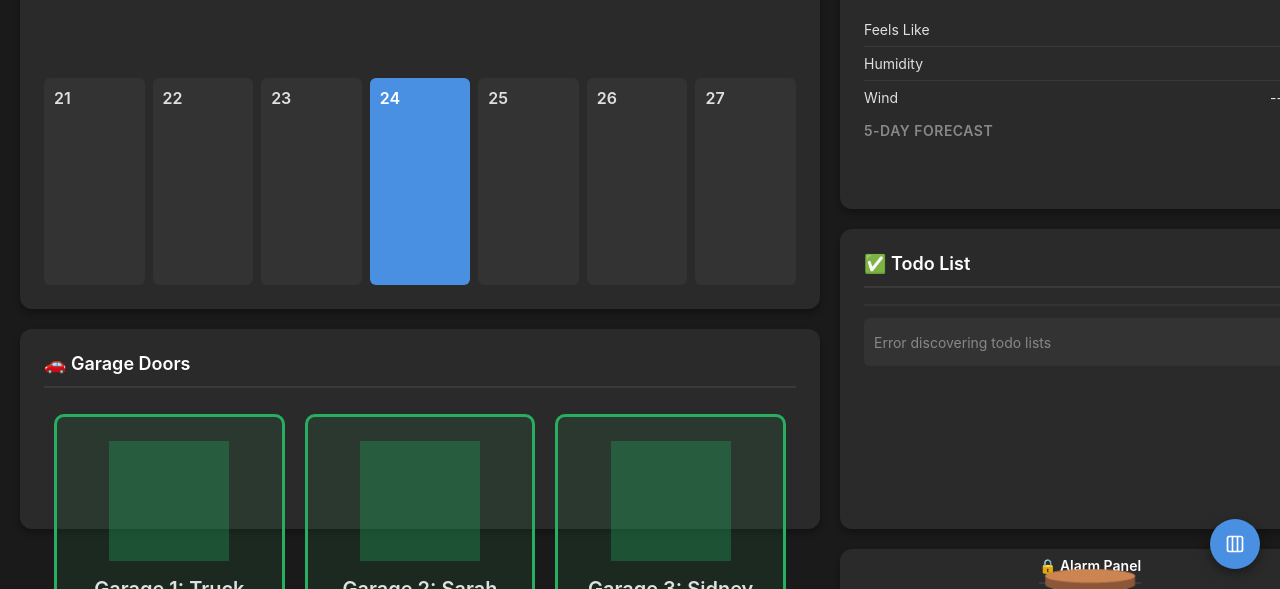
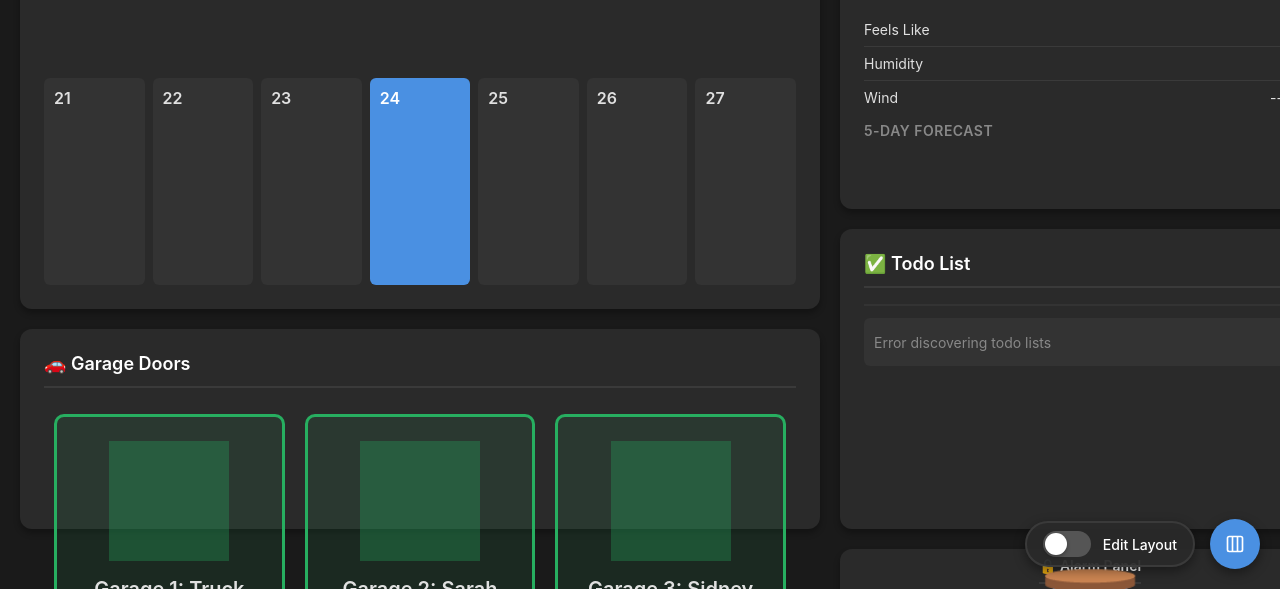
Before and after one commit to sidmsmith/dakboard, a website: page index.html in a window 1280 px wide. Shown: the part 211-800 px from the top of the page. Drawn offline with Linux system fonts and the light colour scheme; no server answers.

Commit message:
Move Edit Layout toggle to bottom right (left of Manage Widgets button) and modernize switch styling

```diff
--- a/index.html
+++ b/index.html
@@ -15,21 +15,20 @@
   <div id="widget-control-panel" class="widget-control-panel">
     <div class="widget-control-header">
       <h3>Widget Visibility</h3>
-      <div class="widget-control-header-right">
-        <label class="edit-mode-toggle">
-          <input type="checkbox" id="edit-layout-toggle">
-          <span class="edit-mode-switch"></span>
-          <span class="edit-mode-label">Edit Layout</span>
-        </label>
       <button id="close-widget-panel" class="close-panel-btn">&times;</button>
-      </div>
     </div>
     <div class="widget-control-list" id="widget-control-list">
       <!-- Widget controls will be populated by JavaScript -->
     </div>
   </div>
 
-  <!-- Widget Control Toggle Button -->
+  <!-- Bottom Controls: Edit Layout Toggle and Widget Control Toggle -->
+  <div class="bottom-controls">
+    <label class="edit-mode-toggle">
+      <input type="checkbox" id="edit-layout-toggle">
+      <span class="edit-mode-switch"></span>
+      <span class="edit-mode-label">Edit Layout</span>
+    </label>
     <button id="widget-control-toggle" class="widget-control-toggle" title="Manage Widgets">
       <svg width="20" height="20" viewBox="0 0 24 24" fill="none" stroke="currentColor" stroke-width="2">
         <rect x="3" y="3" width="18" height="18" rx="2" ry="2"></rect>
@@ -37,6 +36,7 @@
         <line x1="15" y1="3" x2="15" y2="21"></line>
       </svg>
     </button>
+  </div>
 
   <div class="dashboard">
     <!-- Calendar - Large, Left Side -->
--- a/styles.css
+++ b/styles.css
@@ -1137,11 +1137,81 @@ body {
   transition: top 0.1s, left 0.1s;
 }
 
-/* Widget Visibility Control Panel */
-.widget-control-toggle {
+/* Bottom Controls Container */
+.bottom-controls {
   position: fixed;
   bottom: 20px;
   right: 20px;
+  display: flex;
+  align-items: center;
+  gap: 15px;
+  z-index: 10001;
+}
+
+/* Modern Switch Toggle */
+.edit-mode-toggle {
+  display: flex;
+  align-items: center;
+  gap: 12px;
+  cursor: pointer;
+  user-select: none;
+  padding: 8px 16px;
+  background: rgba(42, 42, 42, 0.95);
+  border-radius: 25px;
+  border: 2px solid #3a3a3a;
+  transition: all 0.3s;
+  box-shadow: 0 4px 12px rgba(0, 0, 0, 0.4);
+}
+
+.edit-mode-toggle:hover {
+  background: rgba(58, 58, 58, 0.95);
+  border-color: #4a90e2;
+}
+
+.edit-mode-toggle input[type="checkbox"] {
+  display: none;
+}
+
+.edit-mode-switch {
+  position: relative;
+  width: 48px;
+  height: 26px;
+  background: #555;
+  border-radius: 13px;
+  transition: background 0.3s;
+  flex-shrink: 0;
+}
+
+.edit-mode-switch::before {
+  content: '';
+  position: absolute;
+  width: 22px;
+  height: 22px;
+  border-radius: 50%;
+  background: #fff;
+  top: 2px;
+  left: 2px;
+  transition: transform 0.3s;
+  box-shadow: 0 2px 4px rgba(0, 0, 0, 0.3);
+}
+
+.edit-mode-toggle input[type="checkbox"]:checked + .edit-mode-switch {
+  background: #4a90e2;
+}
+
+.edit-mode-toggle input[type="checkbox"]:checked + .edit-mode-switch::before {
+  transform: translateX(22px);
+}
+
+.edit-mode-label {
+  color: #fff;
+  font-size: 14px;
+  font-weight: 500;
+  white-space: nowrap;
+}
+
+/* Widget Visibility Control Panel */
+.widget-control-toggle {
   width: 50px;
   height: 50px;
   background: #4a90e2;
@@ -1153,8 +1223,8 @@ body {
   align-items: center;
   justify-content: center;
   box-shadow: 0 4px 12px rgba(0, 0, 0, 0.4);
-  z-index: 10001;
   transition: all 0.3s;
+  flex-shrink: 0;
 }
 
 .widget-control-toggle:hover {
@@ -1194,11 +1264,6 @@ body {
   flex-shrink: 0;
 }
 
-.widget-control-header-right {
-  display: flex;
-  align-items: center;
-  gap: 15px;
-}
 
 .widget-control-header h3 {
   margin: 0;
```
Lines whose indentation alone changed are shown as unchanged.
